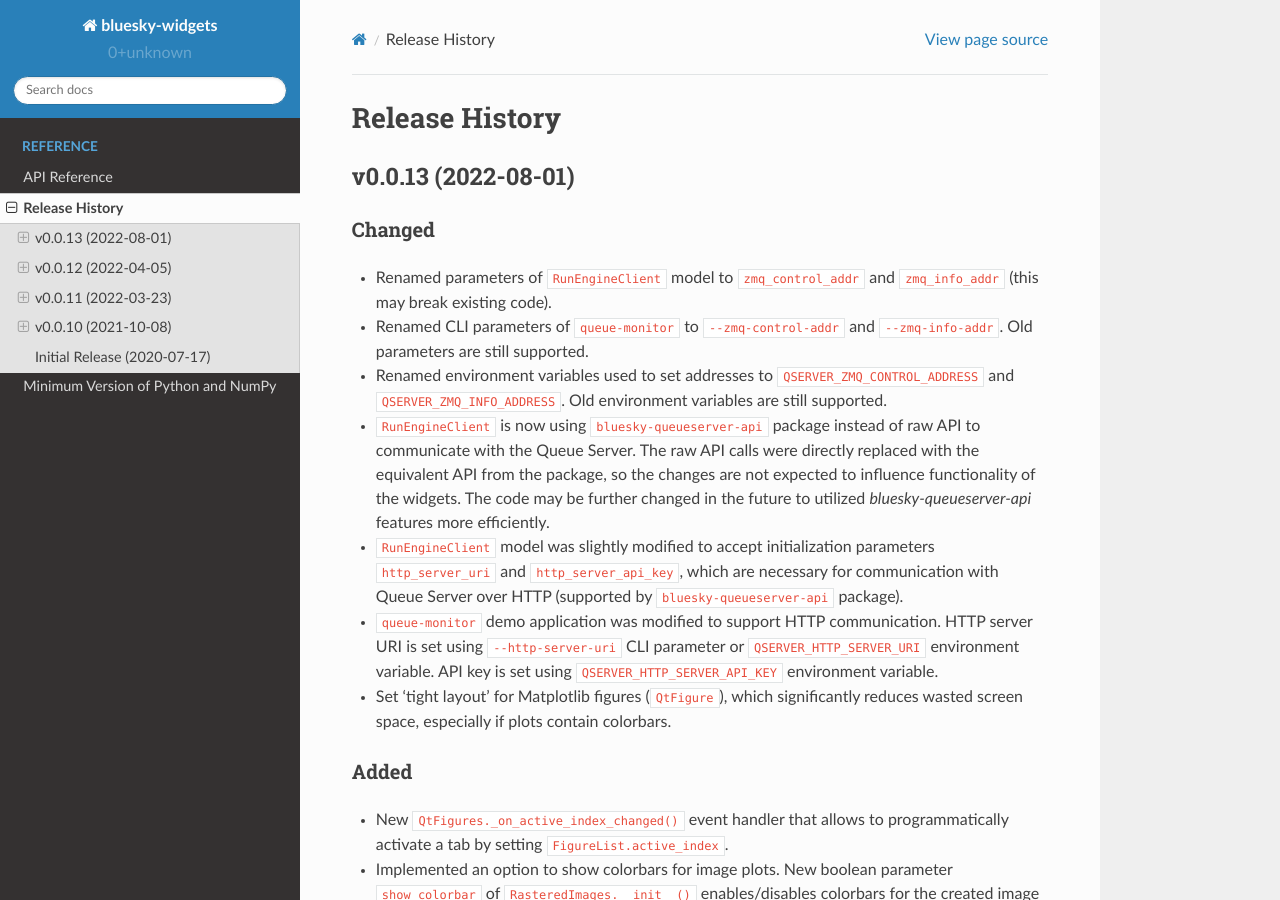
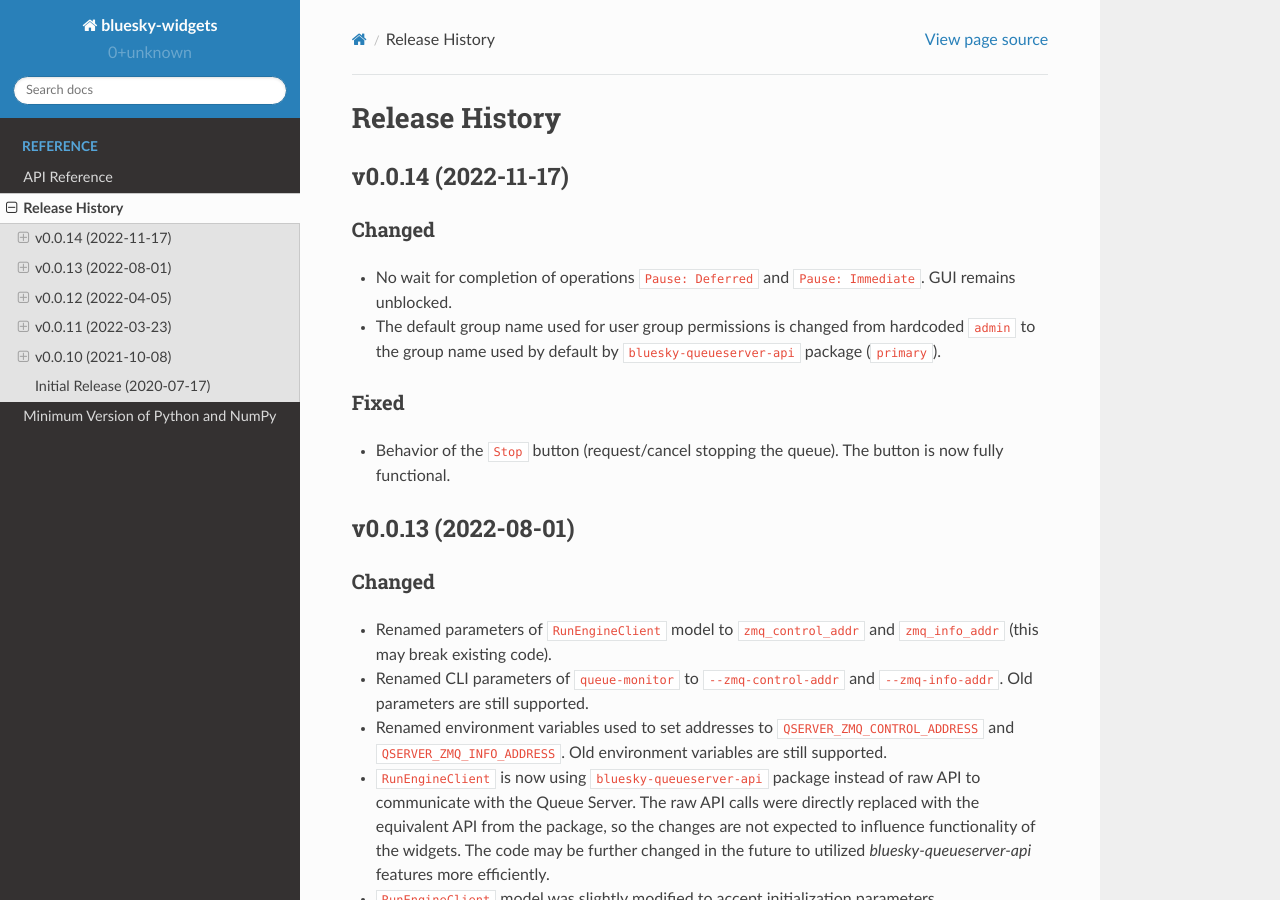
Before and after one commit to bluesky/bluesky-widgets, a Sphinx documentation site: the page built from docs/source/release-history.rst, in a window 1280 px wide and 900 px high. Built offline with Sphinx 7.4.7 and the Read the Docs theme 2.0.0, drawn with Linux system fonts in a browser that asks for light colours; pages that are not in the unit, such as notebooks, are missing from menus.

Commit message:
DOC: release notes v0.0.14

```diff
--- a/docs/source/release-history.rst
+++ b/docs/source/release-history.rst
@@ -1,6 +1,26 @@
 ===============
 Release History
 ===============
+
+v0.0.14 (2022-11-17)
+====================
+
+Changed
+-------
+
+- No wait for completion of operations ``Pause: Deferred`` and ``Pause: Immediate``.
+  GUI remains unblocked.
+
+- The default group name used for user group permissions is changed from hardcoded
+  ``admin`` to the group name used by default by ``bluesky-queueserver-api`` package
+  (``primary``).
+
+Fixed
+-----
+
+- Behavior of the ``Stop`` button (request/cancel stopping the queue). The button
+  is now fully functional.
+
 
 v0.0.13 (2022-08-01)
 ====================
```
